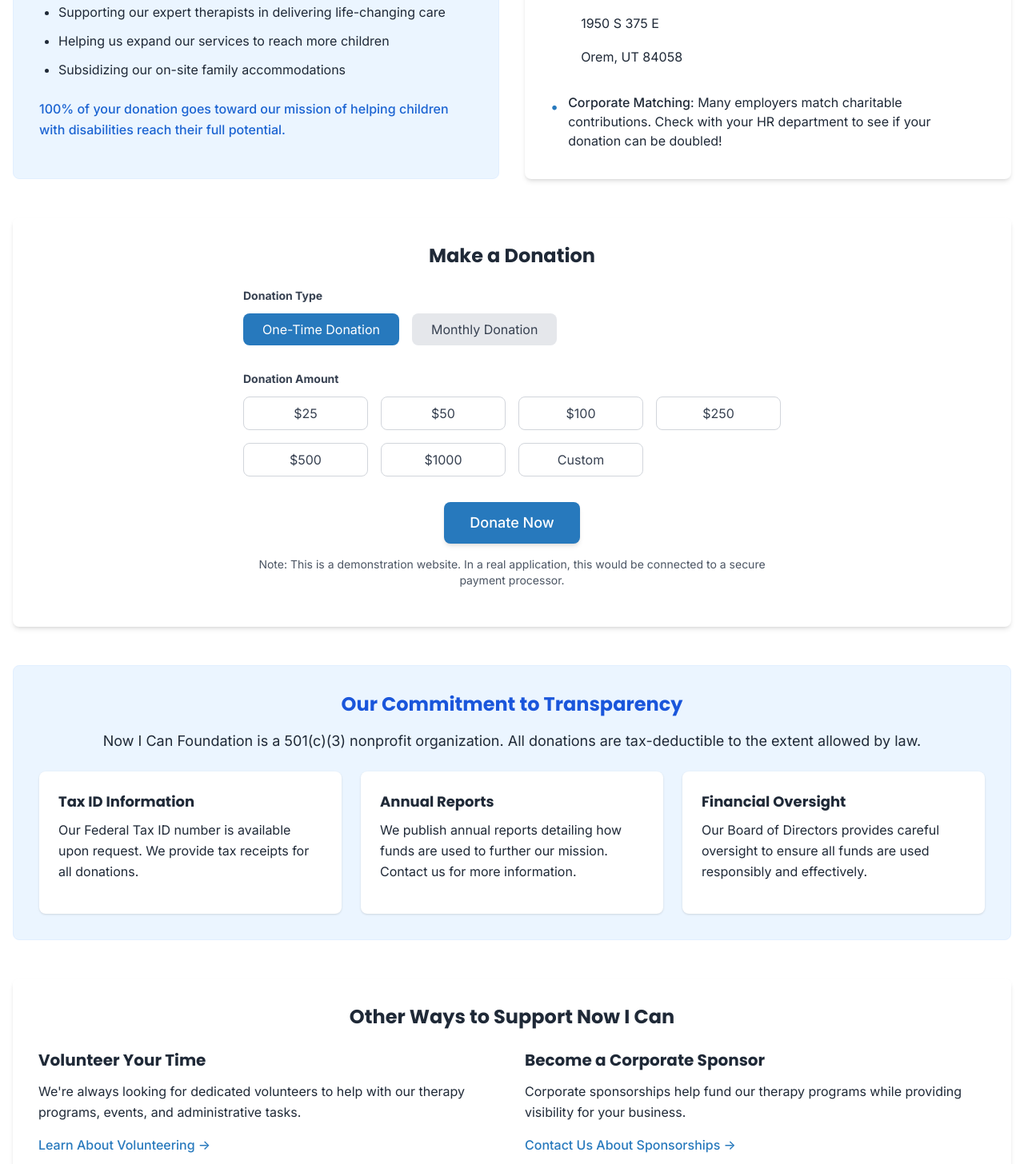
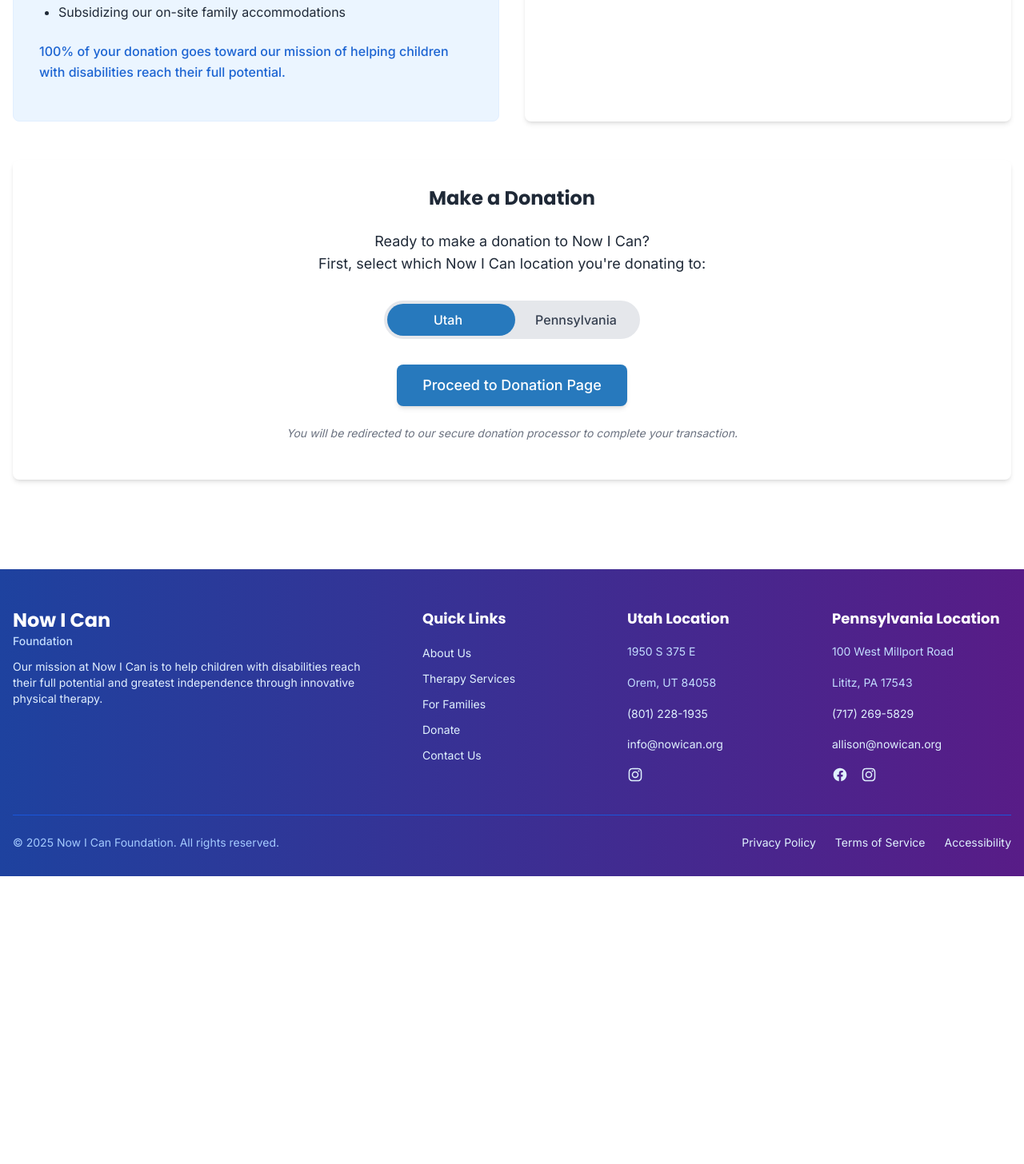
Before and after one commit to Connorisdunn/NowICan, a React (Vite) app: page /support-us/donate in a window 1280 px wide. Shown: the part 794-2250 px from the top of the page at 80% size. After the commit the page ends 1890 px from the top, so only its background shows below. Built offline with nearby package versions, Linux system fonts and the light colour scheme.

Commit message:
Update donate page

```diff
--- a/src/pages/families/FinancialSupport.jsx
+++ b/src/pages/families/FinancialSupport.jsx
@@ -35,7 +35,7 @@
   return (
     <div className="min-h-screen pt-24 pb-16">
       <div className="container-custom mx-auto px-4">
-        <h1 className="text-4xl font-bold font-heading mb-6">Financial Support</h1>
+        <h1 className="text-4xl font-bold font-heading mb-6">Payment & Financial Aid</h1>
         <p className="text-lg mb-8">
           At Now I Can, we understand that investing in your child's therapy is a significant financial commitment.
           We're committed to making our services accessible to as many families as possible.
--- a/src/pages/involved/Donate.jsx
+++ b/src/pages/involved/Donate.jsx
@@ -1,27 +1,10 @@
 import React, { useState } from 'react';
-import { Link } from 'react-router-dom';
 
 const Donate = () => {
-  const [donationAmount, setDonationAmount] = useState('');
-  const [customAmount, setCustomAmount] = useState('');
-  const [donationType, setDonationType] = useState('one-time');
+  const [selectedLocation, setSelectedLocation] = useState('utah');
 
-  const handleDonationClick = (amount) => {
-    setDonationAmount(amount);
-    setCustomAmount('');
-  };
-
-  const handleCustomAmountChange = (e) => {
-    const value = e.target.value;
-    setCustomAmount(value);
-    setDonationAmount('custom');
-  };
-
-  const handleSubmit = (e) => {
-    e.preventDefault();
-    const amount = donationAmount === 'custom' ? customAmount : donationAmount;
-    alert(`Thank you for your ${donationType} donation of $${amount}! This is a demonstration website. In a real application, you would be directed to a secure payment processor.`);
-  };
+  // Donation form URL
+  const donationFormUrl = "https://secure.lglforms.com/form_engine/s/rtom0pzwiFdEx2HhoGFcBw";
 
   return (
     <div className="min-h-screen pt-24 pb-16">
@@ -41,10 +24,6 @@
                 <span className="block text-right mt-2 text-sm">— Winston Churchill</span>
               </blockquote>
             </div>
-            <p className="text-lg">
-              Your contribution directly supports our mission to help children with disabilities reach their full
-              potential and greatest independence through innovative physical therapy.
-            </p>
           </div>
         </section>
 
@@ -73,7 +52,7 @@
                 <li className="flex items-start">
                   <span className="text-blue-600 mr-3 mt-1 text-lg">•</span>
                   <div>
-                    <span className="font-medium">Online</span>: Make a secure donation through our website using the form below
+                    <span className="font-medium">Online</span>: Make a secure donation through our website using the buttons below
                   </div>
                 </li>
                 <li className="flex items-start">
@@ -85,18 +64,16 @@
                 <li className="flex items-start">
                   <span className="text-blue-600 mr-3 mt-1 text-lg">•</span>
                   <div>
-                    <span className="font-medium">By Mail</span>: Send checks payable to "Now I Can Foundation" to:
-                    <div className="ml-4 mt-1">
-                      <p>Now I Can Foundation</p>
-                      <p>1950 S 375 E</p>
-                      <p>Orem, UT 84058</p>
-                    </div>
+                    <span className="font-medium">By Phone</span>: Give us a call to discuss your donation
                   </div>
                 </li>
                 <li className="flex items-start">
                   <span className="text-blue-600 mr-3 mt-1 text-lg">•</span>
                   <div>
-                    <span className="font-medium">Corporate Matching</span>: Many employers match charitable contributions. Check with your HR department to see if your donation can be doubled!
+                    <span className="font-medium">By Mail</span>: Send checks payable to "Now I Can Foundation" to:
+                    <div className="ml-4 mt-1">
+                      <p>Now I Can Foundation<br></br>1950 S 375 E Orem, UT 84058</p>
+                    </div>
                   </div>
                 </li>
               </ul>
@@ -107,149 +84,62 @@
         <section className="mb-12">
           <div className="bg-white rounded-lg shadow-md p-8">
             <h2 className="text-2xl font-bold mb-6 text-center">Make a Donation</h2>
-            <form onSubmit={handleSubmit} className="max-w-2xl mx-auto">
-              <div className="mb-8">
-                <label className="block text-gray-700 text-sm font-bold mb-3">
-                  Donation Type
-                </label>
-                <div className="flex flex-wrap gap-4">
+            <div className="max-w-2xl mx-auto">
+              <p className="text-center text-lg mb-8">
+                Ready to make a donation to Now I Can?<br />First, select which Now I Can location you're donating to:
+              </p>
+
+              <div className="mb-8 flex justify-center">
+                <div className="relative inline-flex items-center bg-gray-200 rounded-full h-12 w-80">
+                  {/* Utah Button */}
                   <button
-                    type="button"
-                    className={`px-6 py-2 rounded-lg ${donationType === 'one-time' ? 'bg-blue-600 text-white' : 'bg-gray-200 text-gray-700 hover:bg-gray-300'}`}
-                    onClick={() => setDonationType('one-time')}
+                    className={`absolute left-0 w-1/2 h-10 rounded-full transition-all duration-300 flex items-center justify-center font-medium z-10 ${
+                      selectedLocation === 'utah'
+                      ? 'text-white'
+                      : 'text-gray-700'
+                    }`}
+                    onClick={() => setSelectedLocation('utah')}
                   >
-                    One-Time Donation
+                    Utah
                   </button>
+
+                  {/* Pennsylvania Button */}
                   <button
-                    type="button"
-                    className={`px-6 py-2 rounded-lg ${donationType === 'monthly' ? 'bg-blue-600 text-white' : 'bg-gray-200 text-gray-700 hover:bg-gray-300'}`}
-                    onClick={() => setDonationType('monthly')}
+                    className={`absolute right-0 w-1/2 h-10 rounded-full transition-all duration-300 flex items-center justify-center font-medium z-10 ${
+                      selectedLocation === 'pennsylvania'
+                      ? 'text-white'
+                      : 'text-gray-700'
+                    }`}
+                    onClick={() => setSelectedLocation('pennsylvania')}
                   >
-                    Monthly Donation
+                    Pennsylvania
                   </button>
+
+                  {/* Sliding Background */}
+                  <span
+                    className={`absolute h-10 w-1/2 rounded-full transition-all duration-300 ease-in-out ${
+                      selectedLocation === 'utah' ? 'left-1 bg-blue-600' : 'left-40 bg-purple-600'
+                    }`}
+                  ></span>
                 </div>
               </div>
 
-              <div className="mb-8">
-                <label className="block text-gray-700 text-sm font-bold mb-3">
-                  Donation Amount
-                </label>
-                <div className="grid grid-cols-2 sm:grid-cols-4 gap-4 mb-4">
-                  {['25', '50', '100', '250', '500', '1000'].map((amount) => (
-                    <button
-                      key={amount}
-                      type="button"
-                      className={`py-2 px-4 rounded-lg border ${donationAmount === amount ? 'bg-blue-600 text-white border-blue-600' : 'bg-white text-gray-700 border-gray-300 hover:bg-gray-50'}`}
-                      onClick={() => handleDonationClick(amount)}
-                    >
-                      ${amount}
-                    </button>
-                  ))}
-                  <button
-                    type="button"
-                    className={`py-2 px-4 rounded-lg border ${donationAmount === 'custom' ? 'bg-blue-600 text-white border-blue-600' : 'bg-white text-gray-700 border-gray-300 hover:bg-gray-50'}`}
-                    onClick={() => setDonationAmount('custom')}
-                  >
-                    Custom
-                  </button>
-                </div>
-
-                {donationAmount === 'custom' && (
-                  <div className="mt-4">
-                    <label htmlFor="custom-amount" className="sr-only">Custom Amount</label>
-                    <div className="relative rounded-md shadow-sm">
-                      <div className="absolute inset-y-0 left-0 pl-3 flex items-center pointer-events-none">
-                        <span className="text-gray-500 sm:text-sm">$</span>
-                      </div>
-                      <input
-                        type="text"
-                        name="custom-amount"
-                        id="custom-amount"
-                        className="focus:ring-blue-500 focus:border-blue-500 block w-full pl-7 pr-12 sm:text-sm border-gray-300 rounded-md"
-                        placeholder="Enter amount"
-                        value={customAmount}
-                        onChange={handleCustomAmountChange}
-                        autoFocus
-                      />
-                    </div>
-                  </div>
-                )}
+              <div className="flex justify-center">
+                <a
+                  href={donationFormUrl}
+                  target="_blank"
+                  rel="noopener noreferrer"
+                  className={`btn text-white text-lg px-8 py-3 ${
+                    selectedLocation === 'utah' ? 'bg-blue-600 hover:bg-blue-700' : 'bg-purple-600 hover:bg-purple-700'
+                  }`}
+                >
+                  Proceed to Donation Page
+                </a>
               </div>
 
-              <div className="flex justify-center mt-8">
-                <button
-                  type="submit"
-                  className="btn bg-blue-600 text-white hover:bg-blue-700 text-lg px-8 py-3 rounded-lg"
-                  disabled={!donationAmount || (donationAmount === 'custom' && !customAmount)}
-                >
-                  {donationType === 'monthly' ? 'Donate Monthly' : 'Donate Now'}
-                </button>
-              </div>
-
-              <p className="text-sm text-center mt-4 text-gray-600">
-                Note: This is a demonstration website. In a real application, this would be connected to a secure payment processor.
+              <p className="text-gray-500 text-sm italic text-center mt-6">
+                You will be redirected to our secure donation processor to complete your transaction.
               </p>
-            </form>
-          </div>
-        </section>
-
-        <section className="mb-12">
-          <div className="bg-blue-50 rounded-lg p-8 border border-blue-100">
-            <h2 className="text-2xl font-bold text-blue-800 mb-4 text-center">Our Commitment to Transparency</h2>
-            <p className="text-lg mb-6 text-center">
-              Now I Can Foundation is a 501(c)(3) nonprofit organization. All donations are tax-deductible to the extent allowed by law.
-            </p>
-            <div className="grid grid-cols-1 md:grid-cols-3 gap-6">
-              <div className="bg-white rounded-lg shadow p-6">
-                <h3 className="text-lg font-bold mb-2">Tax ID Information</h3>
-                <p>
-                  Our Federal Tax ID number is available upon request. We provide tax receipts for all donations.
-                </p>
-              </div>
-              <div className="bg-white rounded-lg shadow p-6">
-                <h3 className="text-lg font-bold mb-2">Annual Reports</h3>
-                <p>
-                  We publish annual reports detailing how funds are used to further our mission. Contact us for more information.
-                </p>
-              </div>
-              <div className="bg-white rounded-lg shadow p-6">
-                <h3 className="text-lg font-bold mb-2">Financial Oversight</h3>
-                <p>
-                  Our Board of Directors provides careful oversight to ensure all funds are used responsibly and effectively.
-                </p>
-              </div>
-            </div>
-          </div>
-        </section>
-
-        <section>
-          <div className="bg-white rounded-lg shadow-md p-8">
-            <h2 className="text-2xl font-bold mb-6 text-center">Other Ways to Support Now I Can</h2>
-            <div className="grid grid-cols-1 md:grid-cols-2 gap-8">
-              <div>
-                <h3 className="text-xl font-bold mb-3">Volunteer Your Time</h3>
-                <p className="mb-4">
-                  We're always looking for dedicated volunteers to help with our therapy programs, events, and administrative tasks.
-                </p>
-                <Link
-                  to="/get-involved/volunteer-opportunities"
-                  className="inline-block text-blue-600 hover:text-blue-800 font-medium"
-                >
-                  Learn About Volunteering →
-                </Link>
-              </div>
-              <div>
-                <h3 className="text-xl font-bold mb-3">Become a Corporate Sponsor</h3>
-                <p className="mb-4">
-                  Corporate sponsorships help fund our therapy programs while providing visibility for your business.
-                </p>
-                <Link
-                  to="/contact-us"
-                  className="inline-block text-blue-600 hover:text-blue-800 font-medium"
-                >
-                  Contact Us About Sponsorships →
-                </Link>
-              </div>
             </div>
           </div>
         </section>
```
